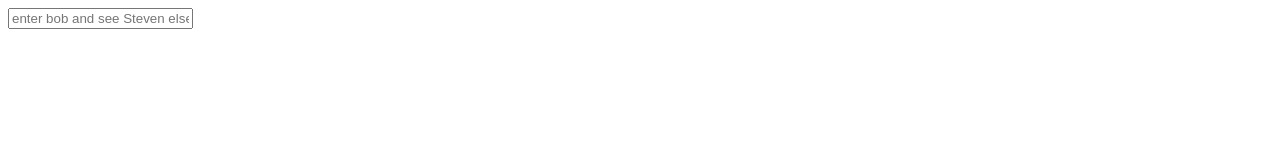
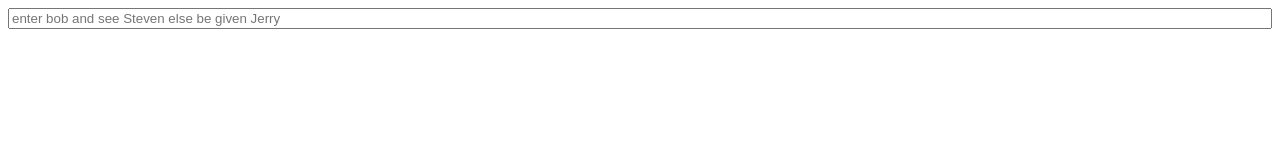
Before and after one commit to RyanOatmeal/ryanoatmeal.github.io, a website: page docs/index.html in a window 1280 px wide. Drawn offline with Linux system fonts and the light colour scheme.

Commit message:
Basic working idea.

```diff
--- a/docs/index.html
+++ b/docs/index.html
@@ -5,9 +5,11 @@
   <body>
     <div id="output"></div>
 
-    <form id="inputForm">
-      <input type="text" id="userInput" placeHolder="enter bob and see Steven else be given Jerry" />
-    </form>
+    <div style="width: 100%; display: flex;">
+      <form style="flex: 1; display: flex;" id="inputForm">
+        <input style="flex: 1;" type="text" id="userInput" placeHolder="enter bob and see Steven else be given Jerry" />
+      </form>
+    </div>
 
     <script type="module">
       import { helloWorld } from './scripts/index.js';
```
